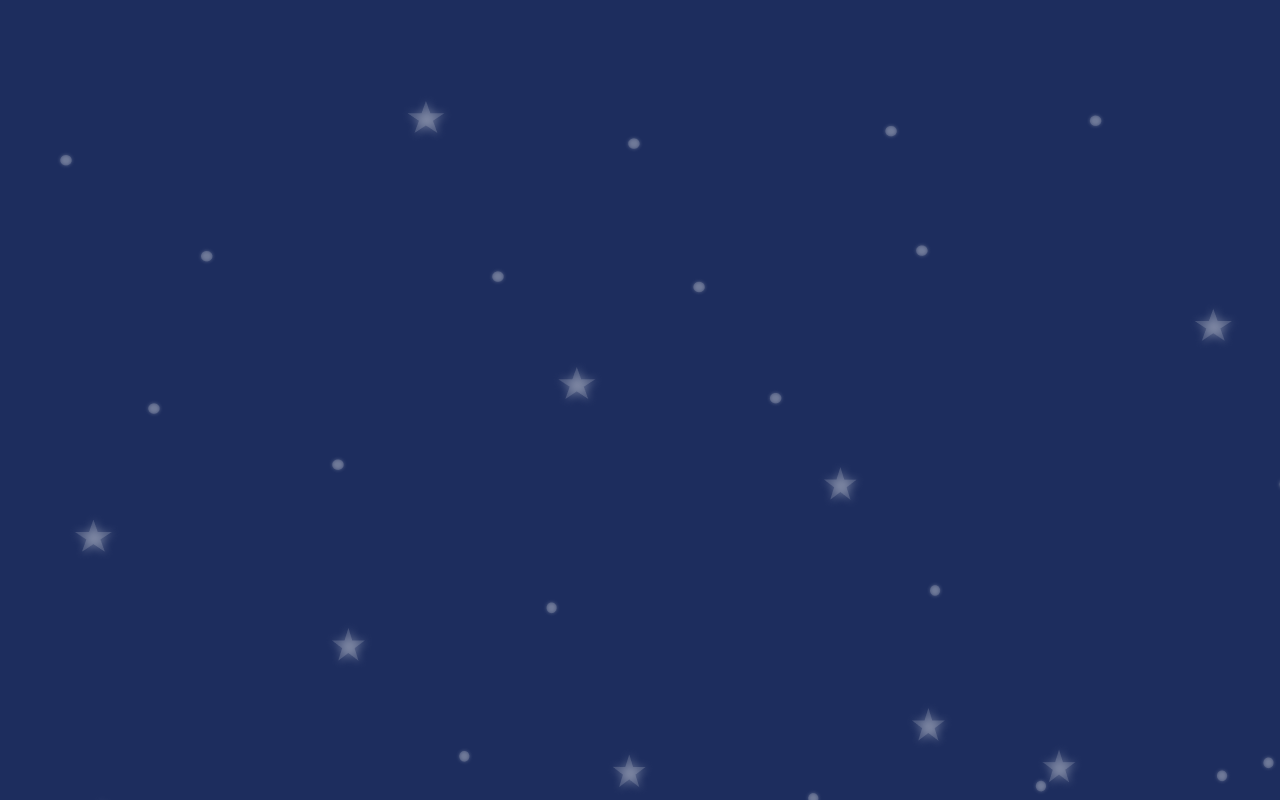
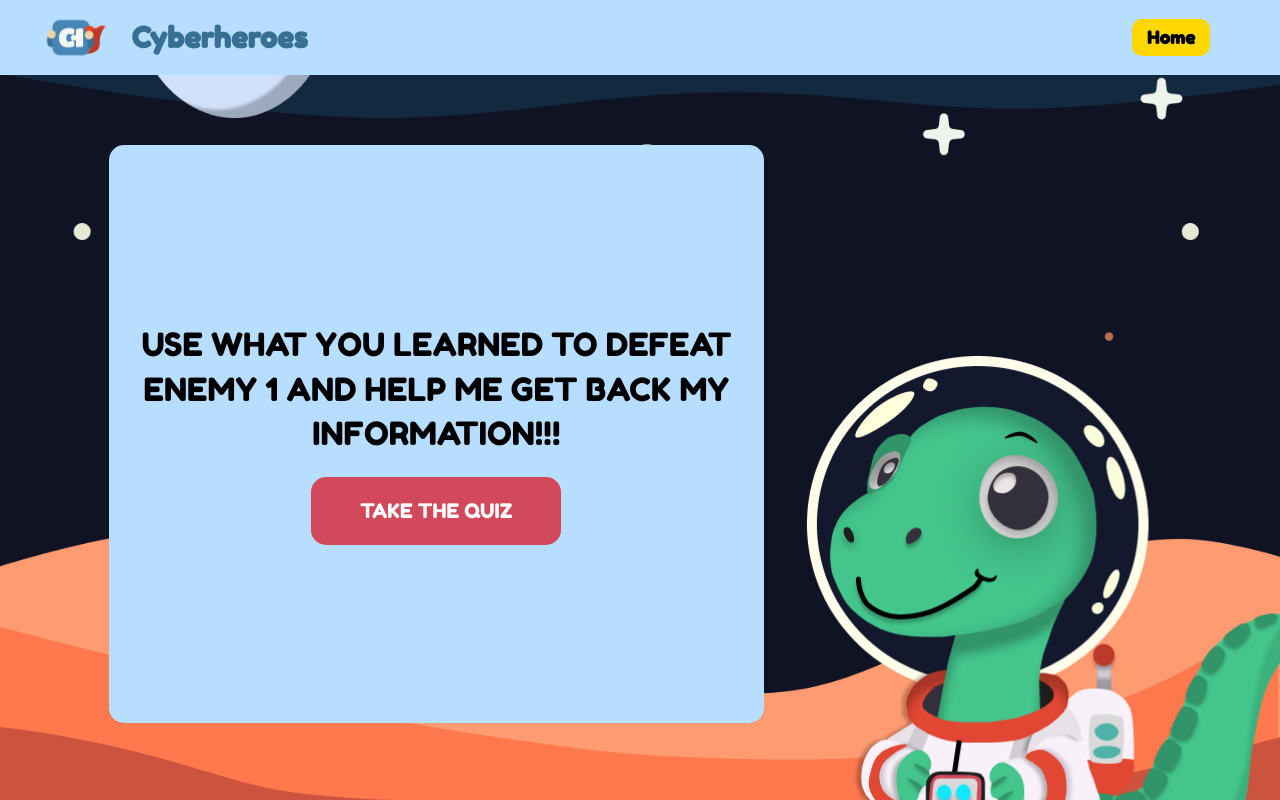
Before and after one commit to virurep/cyberheroes, a React (Create React App) app in the folder cyberheroes/: page /1/transition in a window 1280 px wide. Before the commit this address had no page. Built offline with nearby package versions, Linux system fonts and the light colour scheme.

Commit message:
basic transition page

```diff
--- a/cyberheroes/src/App.js
+++ b/cyberheroes/src/App.js
@@ -10,8 +10,9 @@ import PrivacyPlanetQuizAnswers from './components/Privacy-Planet-Quiz-Answers.j
 import Arrival from './components/Arrival.js';
 import PrivacyIntro from './components/PrivacyIntro';
 import RedFlagGreenFlag from "./components/RedFlag-GreenFlag-Quiz.js"
+import Transition from './components/Transition';
+import Certificate from './components/Certificate.js';
 
-import Certificate from './components/Certificate.js';
 function App() {
   return (
       <div>
@@ -28,6 +29,7 @@ function App() {
           <Route path="/privacy-planet/quiz/quiz-answers" element={<PrivacyPlanetQuizAnswers />} />
           <Route path="/privacy-moon/quiz/redflag-greenflag" element={<RedFlagGreenFlag />} />
           <Route path="/:planet/certificate" element={<Certificate />} />
+          <Route path="/:planet/transition" element={<Transition />} />
         </Routes>
       </div>
   );
--- a/cyberheroes/src/components/Arrival.js
+++ b/cyberheroes/src/components/Arrival.js
@@ -10,9 +10,7 @@ const Arrival = () => {
     const { planet } = useParams();
     const navigate = useNavigate();
     const startLesson = () => {
-        navigate(`/${planet}/lesson`, {
-            state: { page: 1 }
-        });
+        navigate(`/${planet}/lesson`);
     };
 
     return (
--- a/cyberheroes/src/components/Transition.js
+++ b/cyberheroes/src/components/Transition.js
@@ -0,0 +1,33 @@
+import React from "react";
+import "../styles/transitions.css";
+import Navbar from './NavBar';
+import allieImage from '../img/characters/allie.png'; // Make sure this path is correct
+
+const Transition = () => {
+    return (
+        <div className="transition-container">
+            <Navbar />
+            <div className="transition-content">
+                <div className="transition-layout">
+                    <div className="message-side">
+                        <div className="message-box">
+                            <p className="transition-message">
+                                Use what you learned to Defeat Enemy 1 and Help me get back my information!!!
+                            </p>
+                            <button className='quiz-button'>TAKE THE QUIZ</button>
+                        </div>
+                    </div>
+                    <div className="character-side">
+                        <img
+                            src={allieImage}
+                            alt="Allie"
+                            className="character-image"
+                        />
+                    </div>
+                </div>
+            </div>
+        </div>
+    );
+};
+
+export default Transition;
--- /dev/null
+++ b/cyberheroes/src/styles/transitions.css
@@ -0,0 +1,85 @@
+.transition-container {
+    width: 100vw;  /* Full viewport width */
+    height: 100vh; /* Full viewport height */
+    background-image: url('../img/backgrounds/privacy-planet-background.png');
+    background-size: cover;     /* Cover the container while maintaining aspect ratio */
+    background-position: center; /* Center the background */
+    background-repeat: no-repeat;
+    position: fixed; /* Fix the container to viewport */
+    top: 0;
+    left: 0;
+    overflow: hidden; /* Prevent scrolling */
+}
+
+.transition-content {
+    width: 100%;
+    height: calc(100vh - 60px);
+    display: flex;
+    justify-content: center;
+    align-items: center;
+}
+
+.transition-layout {
+    display: flex;
+    width: 100%;
+    height: 100%;
+    padding: 20px;
+}
+
+.message-side {
+    width: 60%;
+    height: 70%;
+    display: flex;
+    align-items: center;
+    justify-content: flex-end; /* Pushes message box towards Allie */
+    padding-top: 100px;
+    padding-right: 40px;
+}
+
+.message-box {
+    background-color: #B8DEFF;
+    border-radius: 15px;
+    padding: 30px;
+    max-width: 80%;
+}
+
+.transition-message {
+    color: black;
+    font-size: 2rem;
+    line-height: 1.4;
+    margin: 0;
+    text-align: center;
+    text-transform: uppercase;
+}
+
+.quiz-button {
+    background-color: #D1495B;
+    font-size: 20px;
+    border: none;
+    color: white;
+    border-radius: 15px;
+    margin-top: 20px;
+    padding: 10px 20px;
+    width: 250px;
+    height: 68px;
+}
+
+.character-side {
+    position: fixed;
+    bottom: -25%;
+    right: -10%;
+    z-index: 2;
+}
+
+
+.character-image {
+    height: 80vh;
+    width: auto;
+    object-fit: contain;
+    transform: scaleX(-1);
+}
+
+main {
+    width: 100%;
+    height: 100%;
+}
```
Also changed, not shown: cyberheroes/src/data/transitions.json (+5 -2 lines).
